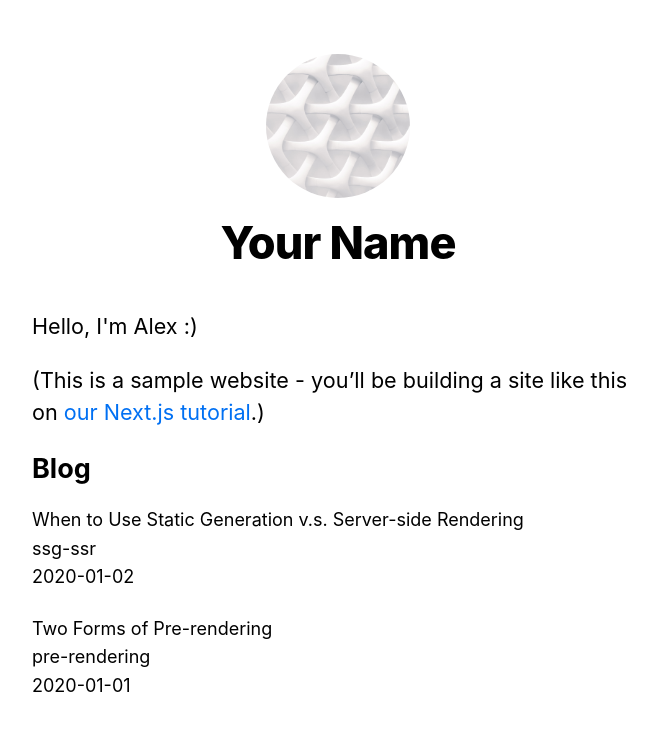
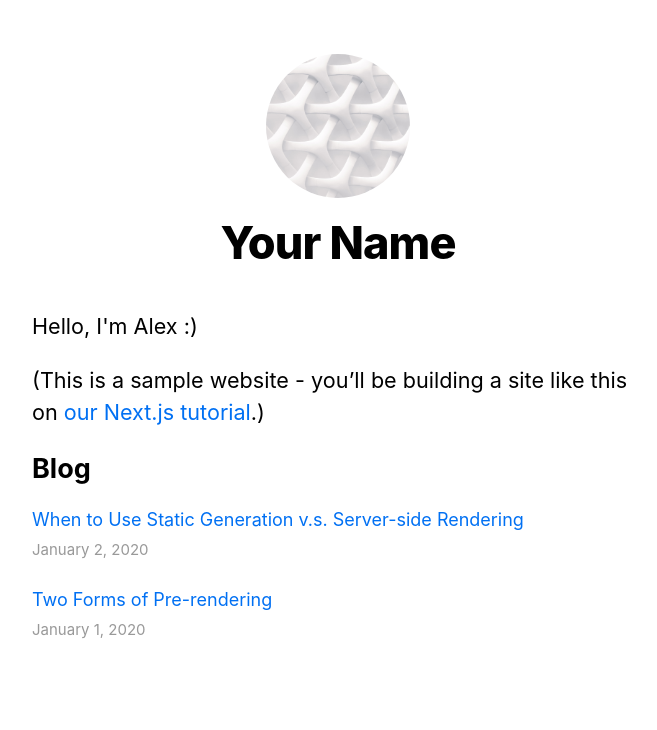
Before and after one commit to alexfunnell-zz/next-js-test, a Next.js app: page / in a window 1280 px wide. Shown: the top 730 px of the page, without its empty margins (302-959 px from the left). Built offline with nearby package versions, Linux system fonts and the light colour scheme.

Commit message:
Update index.js

```diff
--- a/pages/index.js
+++ b/pages/index.js
@@ -2,6 +2,8 @@
 import Layout, { siteTitle } from '../components/layout'
 import utilStyles from '../styles/utils.module.css'
 import { getSortedPostsData } from '../lib/posts'
+import Link from 'next/link'
+import Date from '../components/date'
 
 export default function Home({ allPostsData }) {
   return (
@@ -25,13 +27,15 @@
       <section className={'${utilStyles.headingMd} ${utilStyles.padding1px}'}>
         <h2 className={utilStyles.headingLg}>Blog</h2>
         <ul className={utilStyles.list}>
-          {allPostsData.map(({ id, date, title}) => (
+          {allPostsData.map(({ id, date, title }) => (
             <li className={utilStyles.listItem} key={id}>
-              {title}
-              <br/>
-              {id}
-              <br/>
-              {date}
+              <Link href="/posts/[id]" as={`/posts/${id}`}>
+                <a>{title}</a>
+              </Link>
+              <br />
+              <small className={utilStyles.lightText}>
+                <Date dateString={date} />
+              </small>
             </li>
           ))}
         </ul>
```
